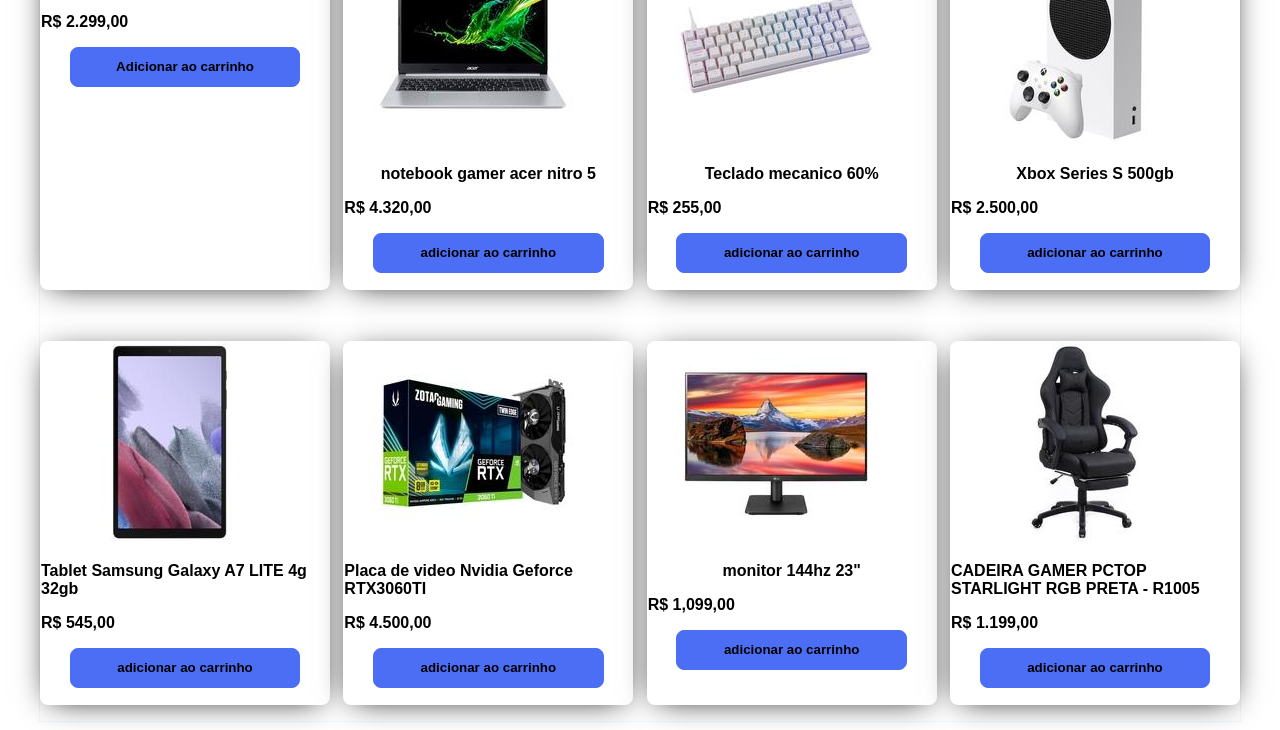
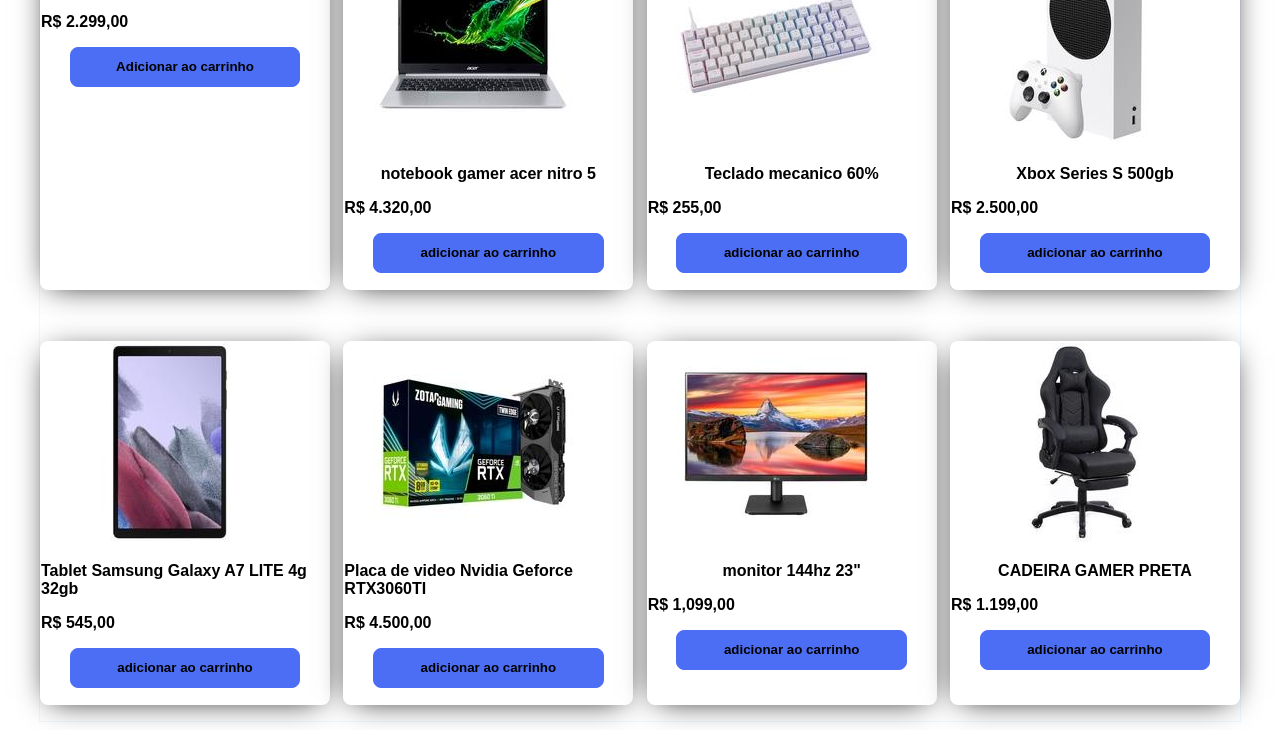
Before and after one commit to Kenzie-Academy-Brasil-Developers/m1-s1-e-commerce-com-flexbox-zRafael-Kenzie, a plain HTML site: page index.html in a window 1280 px wide. Shown: the part 182-912 px from the top of the page. Drawn offline with Linux system fonts and the light colour scheme.

Commit message:
Update index.html

```diff
--- a/index.html
+++ b/index.html
@@ -88,7 +88,7 @@
         </div>
         <div class="item">
           <img src="img/cadeira-gamer.jpg" alt="cadeira gamer">
-          <p class="nomeitem">CADEIRA GAMER PCTOP STARLIGHT RGB PRETA - R1005</p>
+          <p class="nomeitem">CADEIRA GAMER PRETA</p>
           <p class="preco">R$ 1.199,00</p>
           <button class="comprar">adicionar ao carrinho</button>
         </div>
```
